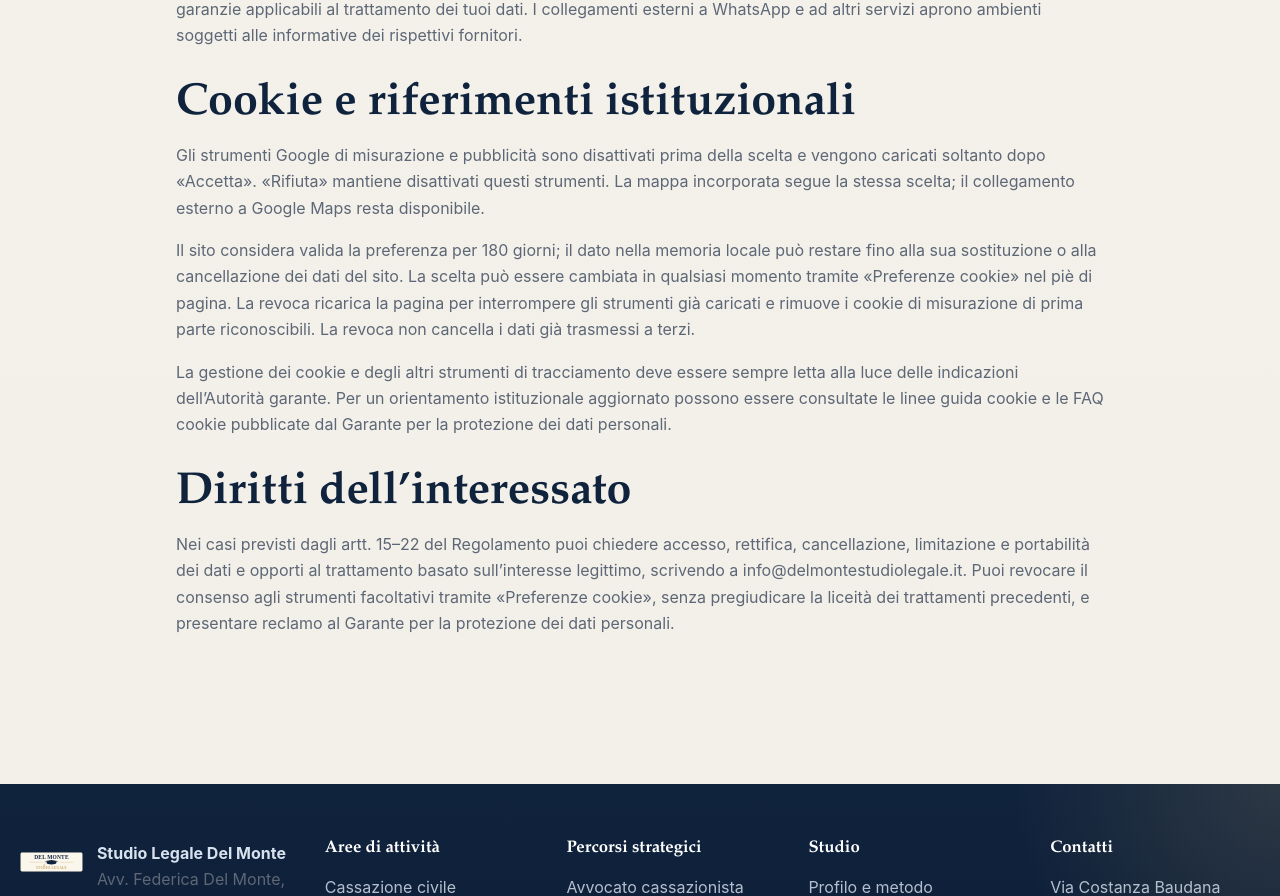
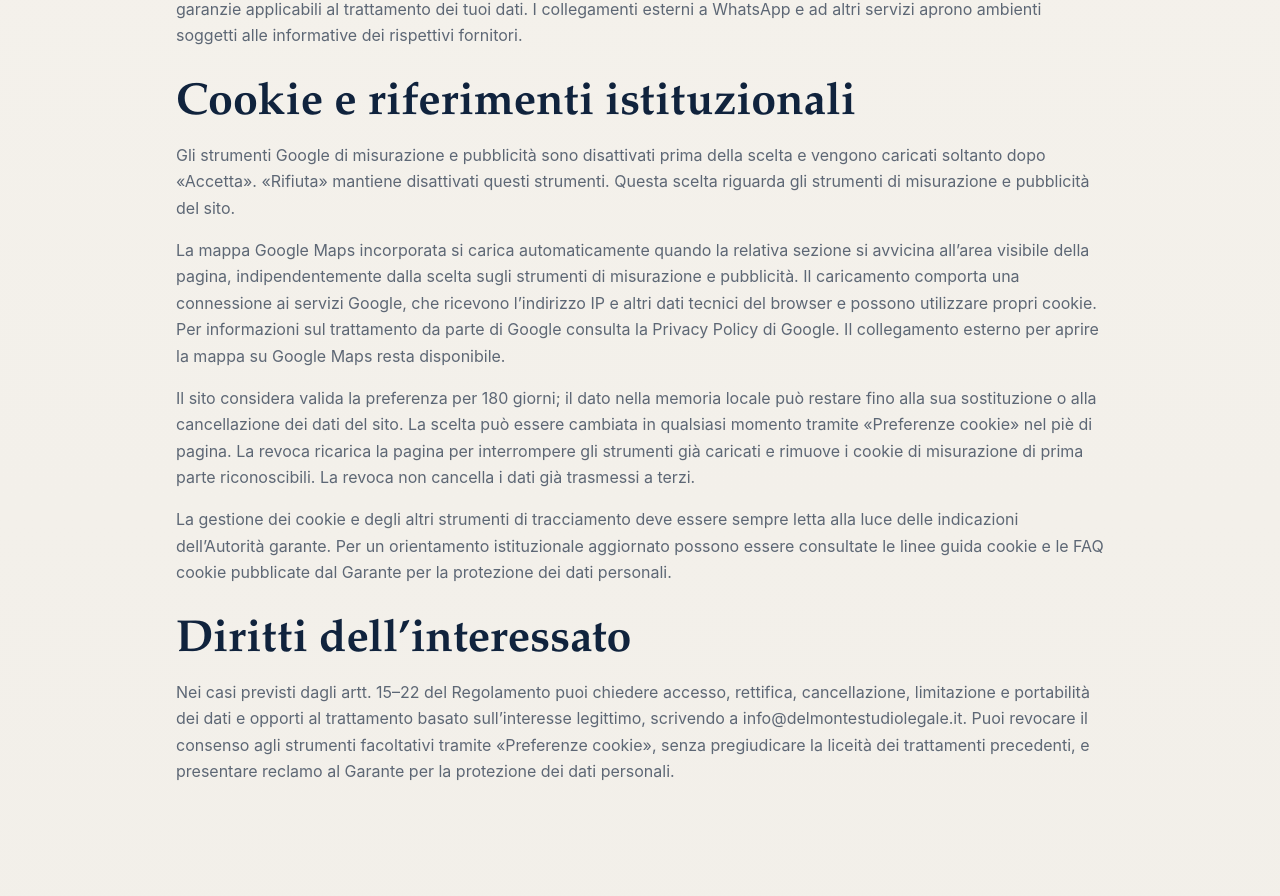
Before and after one commit to mail-italy/avvocatodelmonte-nextjs, a Next.js app: page /privacy in a window 1280 px wide. Shown: the part 1830-2726 px from the top of the page. Built offline with nearby package versions, Linux system fonts and the light colour scheme.

Commit message:
fix: load office map automatically

```diff
--- a/app/privacy/page.js
+++ b/app/privacy/page.js
@@ -123,8 +123,18 @@ export default function PrivacyPage() {
             <p>
               Gli strumenti Google di misurazione e pubblicità sono disattivati prima della scelta
               e vengono caricati soltanto dopo «Accetta». «Rifiuta» mantiene disattivati questi
-              strumenti. La mappa incorporata segue la stessa scelta; il collegamento esterno
-              a Google Maps resta disponibile.
+              strumenti. Questa scelta riguarda gli strumenti di misurazione e pubblicità del sito.
+            </p>
+            <p>
+              La mappa Google Maps incorporata si carica automaticamente quando la relativa
+              sezione si avvicina all’area visibile della pagina, indipendentemente dalla scelta
+              sugli strumenti di misurazione e pubblicità. Il caricamento comporta una connessione
+              ai servizi Google, che ricevono l’indirizzo IP e altri dati tecnici del browser
+              e possono utilizzare propri cookie. Per informazioni sul trattamento da parte
+              di Google consulta la{' '}
+              <a href="https://policies.google.com/privacy?hl=it" target="_blank" rel="noopener noreferrer">
+                Privacy Policy di Google
+              </a>. Il collegamento esterno per aprire la mappa su Google Maps resta disponibile.
             </p>
             <p>
               Il sito considera valida la preferenza per 180 giorni; il dato nella memoria
```
Also changed, not shown: components/ConsentMap.js (+0 -9 lines).
